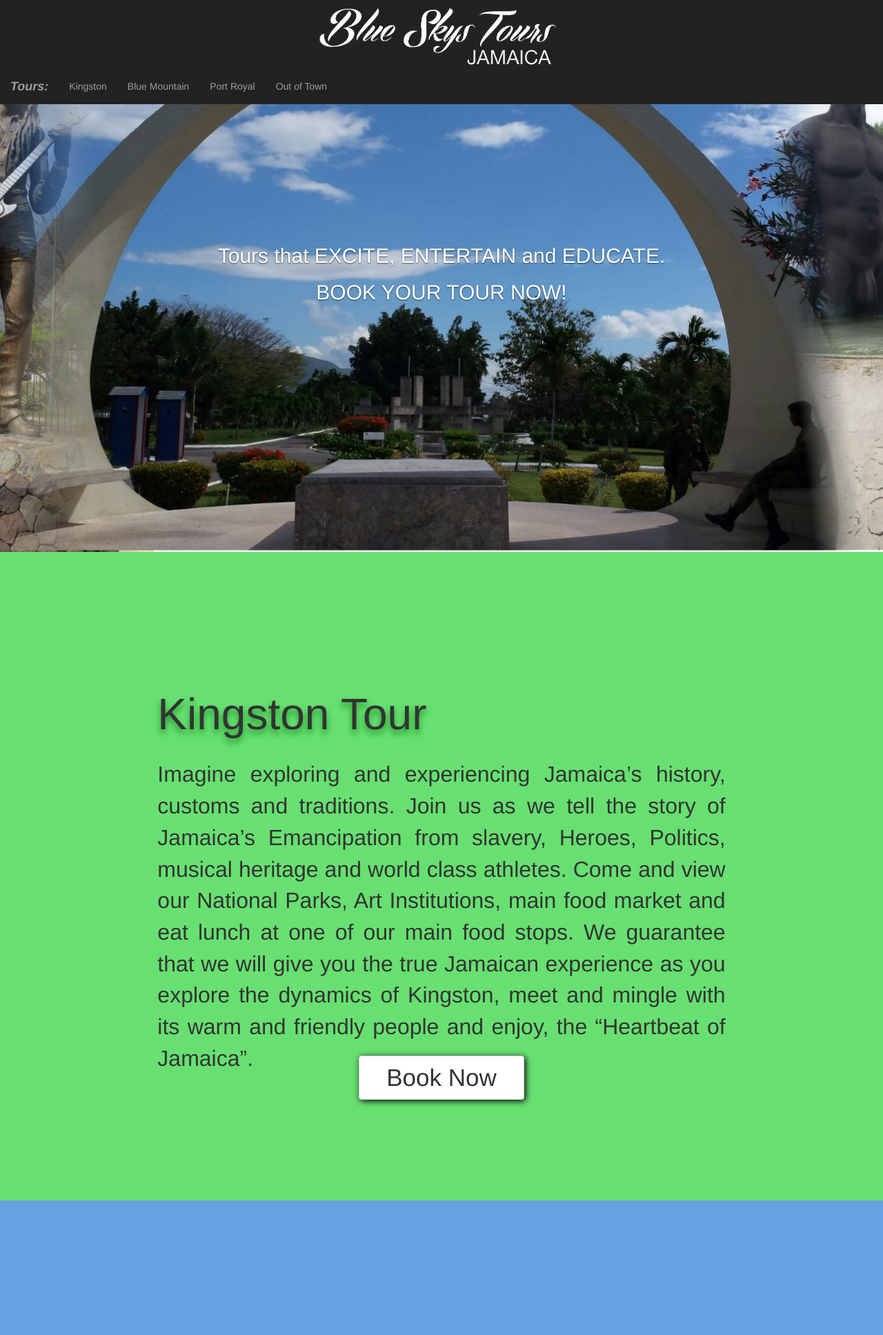
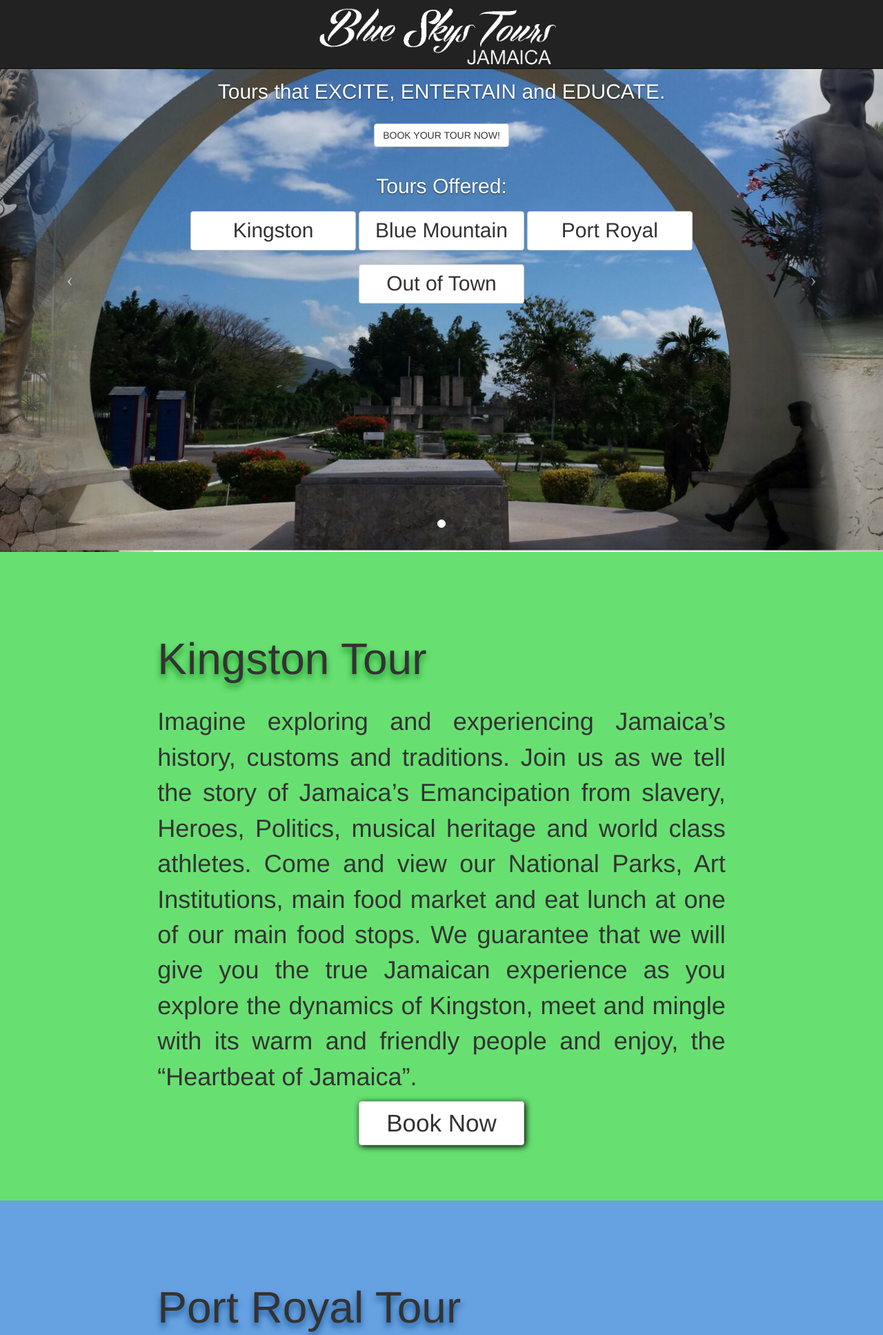
Before and after one commit to JoeyCodinja/blueskystoursjamaica, a Flask app: page / in a window 1280 px wide. Shown: the top 1935 px of the page at 69% size. Run offline with Flask 2, Linux system fonts and the light colour scheme; some libraries are stand-ins or nearby versions.

Commit message:
Revert "Merged .gitignore"
This reverts commit e6f8683e076f5ed21c90823e67d424ed3800febd.

Conflicts:
	.gitignore

```diff
--- a/static/css/page.css
+++ b/static/css/page.css
@@ -10,16 +10,6 @@
     width: inherit;
 }
 
-.navbar.navbar-fixed-top{
-    border-color:#222222;
-
-}
-
-.navbar.tours{
-    height:initial !important;
-    margin-top:100px !important;
-}
-
 .panel-body p{
     font-size: medium;
 }
@@ -29,7 +19,7 @@
 }
 
 .row{
-    padding-top:180px;
+    padding-top:100px;
 }
 
 .row p {
@@ -61,8 +51,7 @@ footer .row p{
 }
 
 .carousel-caption h4:nth-child(1){
-    background-color: #67E071;
-    border-color: #;
+
 }
 
 .carousel-caption h4:nth-child(2){
@@ -120,7 +109,7 @@ footer .row p{
     }
 }
 
-@media screen and (min-height: 768px)  {
+@media screen and (min-height: 768px){
     .row{
         height: 940px;
     }
@@ -131,8 +120,7 @@ footer .row p{
     }
 
     .row p{
-        font-size: 32px;
-        height:420px;
+        font-size: 36px;
     }
 
     .row .btn{
--- a/templates/index.html
+++ b/templates/index.html
@@ -37,33 +37,21 @@
             <div class="navbar-header">
                 <a class="navbar-brand" href="#" style="padding:0px;">
                     <img src="{{ url_for('static', filename='img/blueskystoursstencil2-white.png') }}"
-                         class="center-block"/>
+                         class="center-block"
+                         style="height:inherit;"/>
                 </a>
             </div>
         </div>
         <!-- /.container -->
     </nav>
-    <nav class="navbar navbar-inverse navbar-fixed-top tours" role='navigation' style="margin-top: 100px;">
-        <div class="container-fluid">
-            <div class="navbar-header">
-                <div class="navbar-brand">
-                    <b><i>Tours:</i></b>
-                </div>
-            </div>
-            <div class="collapse navbar-collapse">
-                <ul class="nav navbar-nav">
-                    <li><a href="#kingston-tour">Kingston </a></li>
-                    <li><a href="#blue-mountain-tour">Blue Mountain</a></li>
-                    <li><a href="#port-royal-tour">Port Royal</a></li>
-                    <li><a href="#out-of-town-tour">Out of Town</a></li>
-                </ul>
-            </div>
-        </div>
-
-    </nav>
 
     <!-- Full Page Image Background Carousel Header -->
     <header id="myCarousel" class="carousel slide">
+        <!-- Indicators -->
+        <ol class="carousel-indicators">
+            <li data-target="#myCarousel" data-slide-to="0" class="active"></li>
+        </ol>
+
         <!-- Wrapper for Slides -->
         <div class="carousel-inner">
             <div class="item active">
@@ -72,10 +60,35 @@
                 <div class="carousel-caption">
                     <h2>Tours that EXCITE, ENTERTAIN and EDUCATE.</h2>
 
-                    <h2> BOOK YOUR TOUR NOW! </h2>
+                    <h2 class="btn btn-default"
+                        href="#tours"> BOOK YOUR TOUR NOW! </h2>
+                        <br/> <br/>
+
+                    <h2> Tours Offered: </h2>
+                    <h4>
+                        <a class='btn btn-default' href="#kingston-tour">Kingston</a>
+                    </h4>
+                    <h4>
+                        <a class='btn btn-default' href="#blue-mountain-tour">Blue Mountain</a>
+                    </h4>
+                    <h4>
+                        <a class='btn btn-default' href="#port-royal-tour"> Port Royal </a>
+                    </h4>
+                    <h4>
+                        <a class='btn btn-default' href="#out-of-town-tour"> Out of Town </a>
+                    </h4>
                 </div>
             </div>
         </div>
+
+        <!-- Controls -->
+        <a class="left carousel-control" href="#myCarousel" data-slide="prev">
+            <span class="icon-prev"></span>
+        </a>
+        <a class="right carousel-control" href="#myCarousel" data-slide="next">
+            <span class="icon-next"></span>
+        </a>
+
     </header>
 
     <!-- Page Content -->
@@ -167,7 +180,7 @@
                         beaten path.”
                     </p>
                     <a class="btn btn-default"
-                       href="mailto:infinity.genservices@gmail.com?Subject=Out%20Of%20Town%20Tours">
+                       href="mailto:infinity.genservices@gmail.com?Subject=Out%20Of%20Town%Tours">
                         Book Now
                     </a>
                 </div>
```
